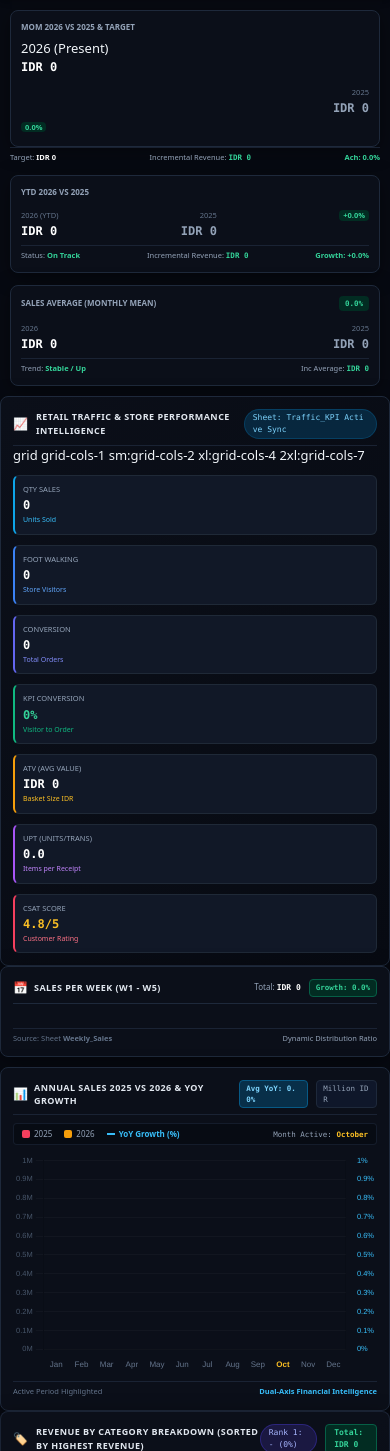
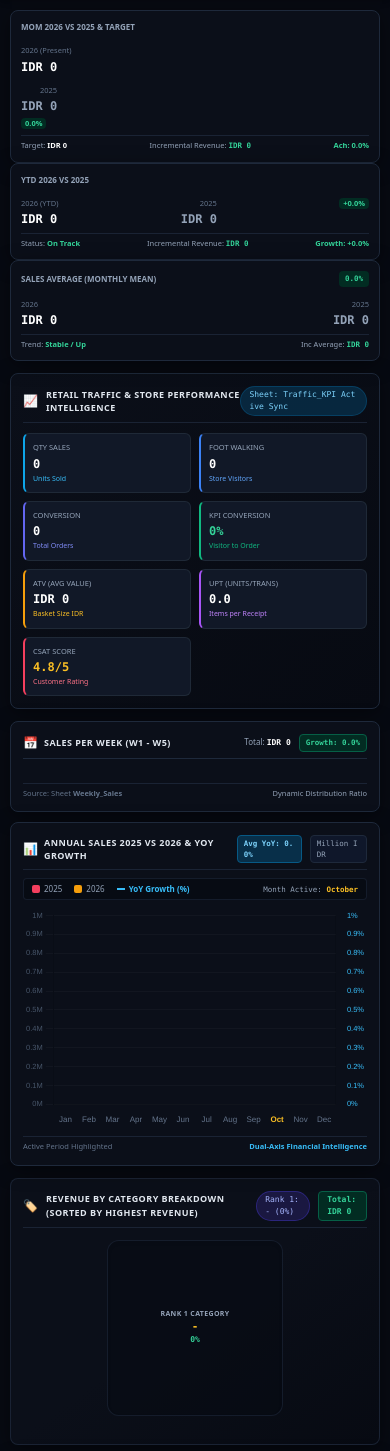
Before and after one commit to julianaj982-arch/GIVI-POINT-Dashboard, a Flask app: page / in a window 390 px wide. Shown: the part 186-1637 px from the top of the page. Run offline with Flask 3, Linux system fonts and the light colour scheme; some libraries are stand-ins or nearby versions.

Commit message:
fix broken div mom traffic sidebar

```diff
--- a/templates/index.html
+++ b/templates/index.html
@@ -55,7 +55,7 @@
 <body class="min-h-screen flex flex-col md:flex-row md:h-screen md:overflow-hidden text-[10px]">
 
     <!-- SIDEBAR - UDAH RESPONSIF -->
-    <aside class="w-full md: w-full md:w-52 bg-[#060911] border-b md:border-b-0 md:border-r border-slate-800 flex flex-col md:justify-between shrink-0 md:h-full">
+    <aside class="w-full md:w-52 bg-[#060911] border-b md:border-b-0 md:border-r border-slate-800 flex flex-col md:justify-between shrink-0 md:h-full">
         <div class="md:overflow-y-auto">
             <div class="p-2 border-b border-slate-800 flex items-center justify-center bg-[#060911]">
                 <img src="{{ url_for('static', filename='logo.jpg') }}" onerror="this.style.display='none'"
@@ -120,7 +120,7 @@
                 <!-- MOM -->
                 <div class="card-navy rounded-lg p-2.5 space-y-1.5">
                     <p class="text-[8px] text-slate-400 font-bold uppercase">MOM 2026 VS 2025 & TARGET</p>
-                    <div class="flex flex-col sm:flex-row sm:justify-between
+                    <div class="flex flex-col sm:flex-row sm:justify-between items-baseline gap-1">
                         <div>
                             <span class="text-[7.5px] text-slate-500">2026 (Present)</span>
                             <p class="text-xs font-black text-white font-mono" id="mom-2026-val">IDR 0</p>
@@ -192,7 +192,7 @@
                     <span class="bg-sky-950/80 border border-sky-800/50 text-sky-300 text-[8px] font-mono px-2 py-0.5 rounded-full">Sheet: Traffic_KPI Active Sync</span>
                 </div>
 
-                grid grid-cols-1 sm:grid-cols-2 xl:grid-cols-4 2xl:grid-cols-7
+                <div id="traffic-grid" class="grid grid-cols-1 sm:grid-cols-2 xl:grid-cols-4 2xl:grid-cols-7 gap-2">
                     <div class="card-inner p-2 rounded-md border-l-2 border-l-sky-500 space-y-0.5">
                         <p class="text-[7.5px] text-slate-400 font-medium">QTY SALES</p>
                         <p class="font-black font-mono text-white text-xs" id="qty-val">0</p>
```
